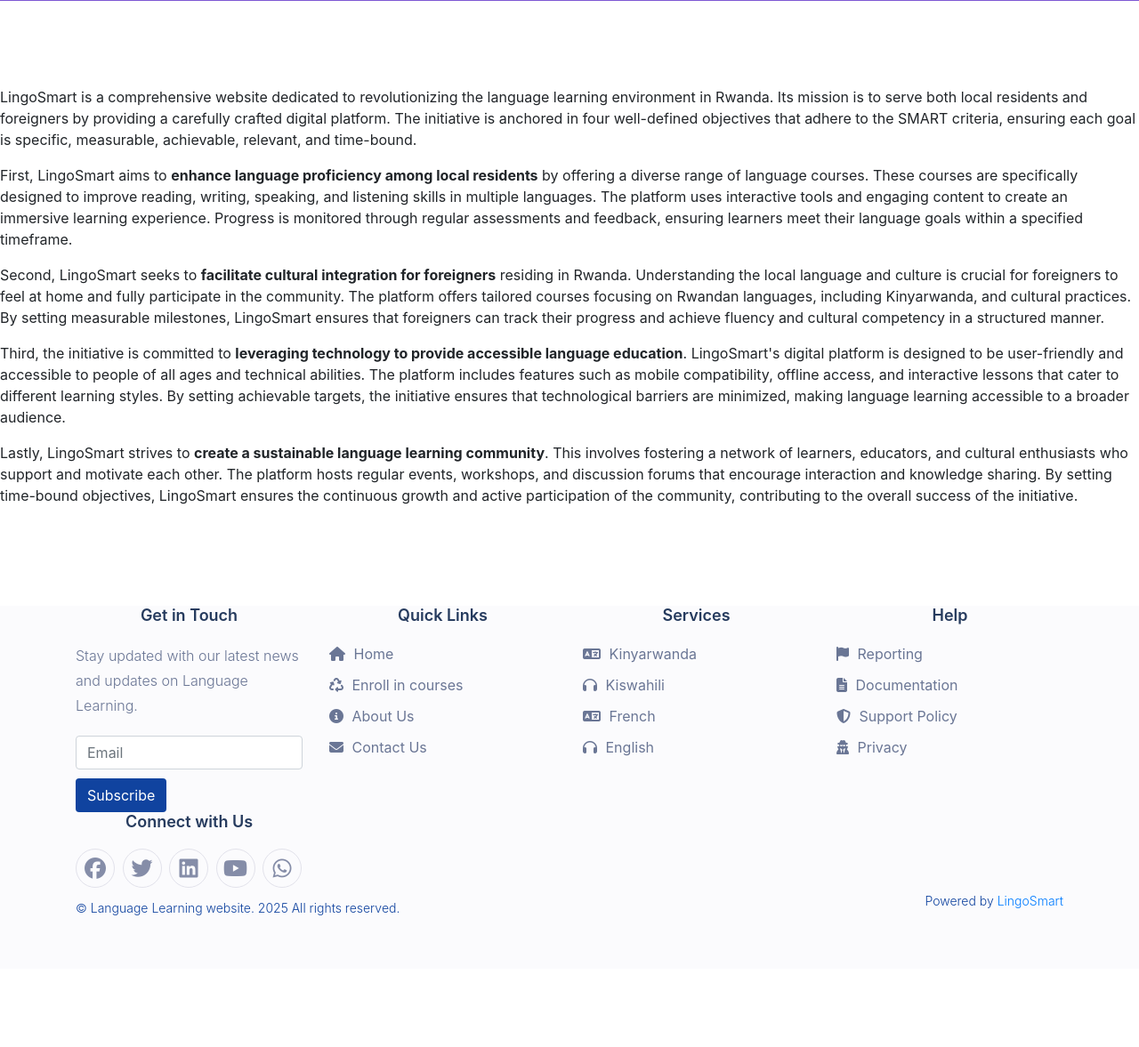
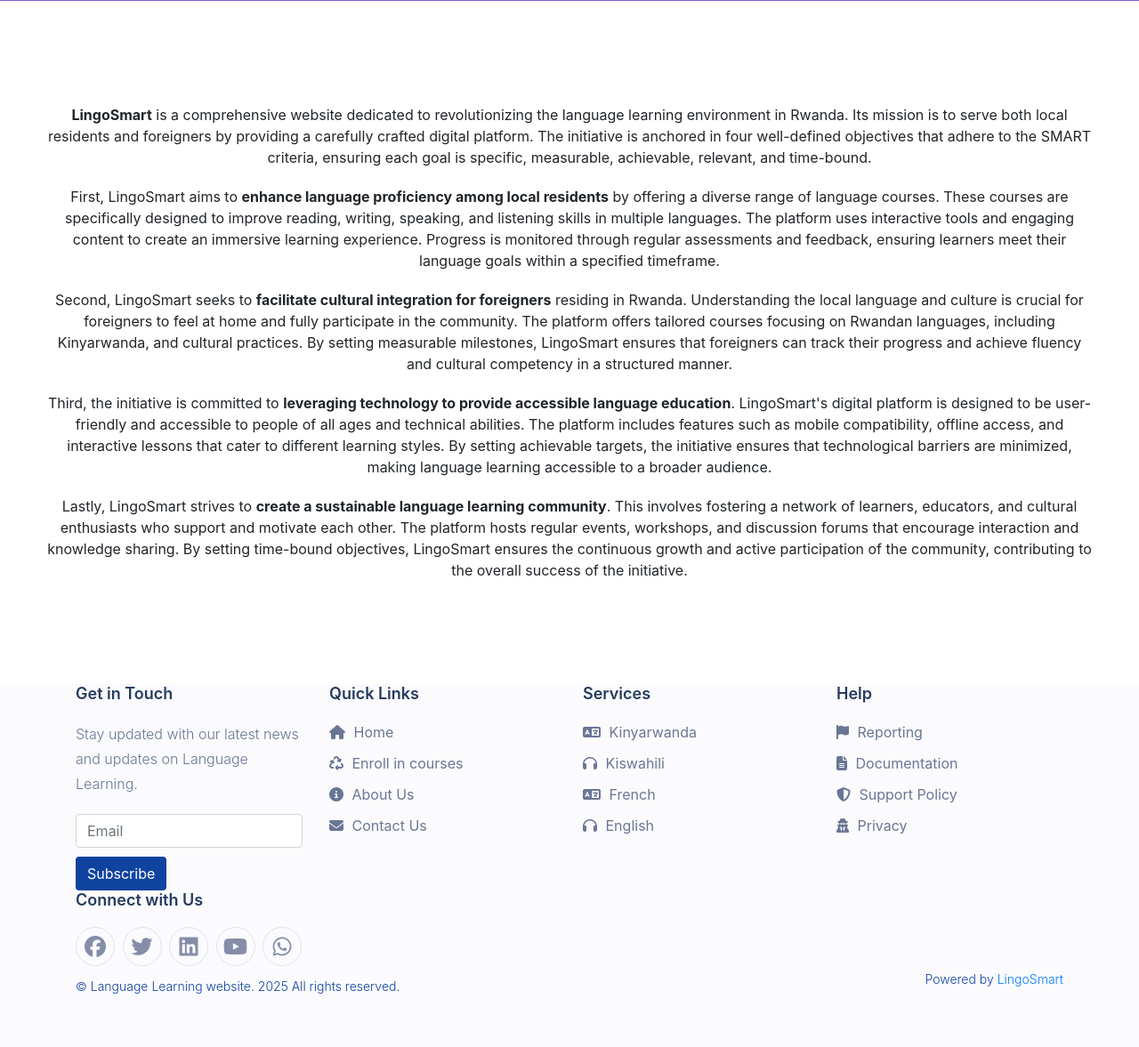
Before and after one commit to Lydia02/lingosmart, a Flask app: page / in a window 1280 px wide. Shown: the part 559-1736 px from the top of the page at 89% size. Before the commit the page ends 1588 px from the top, so only its background shows below. Run offline with Flask 3, Linux system fonts and the light colour scheme; some libraries are stand-ins or nearby versions.

Commit message:
modifications

```diff
--- a/app/static/css/home.css
+++ b/app/static/css/home.css
@@ -46,10 +46,7 @@ body, html {
     text-decoration: none !important;
   }
 
-  h3 {
-    color: black;
-    font-weight: 700;
-    font-size: 40px;
+.text {
     margin-bottom: 20px;
     margin-top: 20px;
     text-align: center;
--- a/app/templates/home.html
+++ b/app/templates/home.html
@@ -91,16 +91,16 @@
         </div>
       </div>
       <br /><br /><br /><br />
-      <p>
-        LingoSmart is a comprehensive website dedicated to revolutionizing the language learning environment in Rwanda. Its mission is to serve both local residents and foreigners by providing a carefully crafted digital platform. The initiative is anchored in four well-defined objectives that adhere to the SMART criteria, ensuring each goal is specific, measurable, achievable, relevant, and time-bound.</p>
+      <p class="text">
+      <b>LingoSmart</b> is a comprehensive website dedicated to revolutionizing the language learning environment in Rwanda. Its mission is to serve both local residents and foreigners by providing a carefully crafted digital platform. The initiative is anchored in four well-defined objectives that adhere to the SMART criteria, ensuring each goal is specific, measurable, achievable, relevant, and time-bound.</p>
 
-<p>First, LingoSmart aims to <b>enhance language proficiency among local residents</b> by offering a diverse range of language courses. These courses are specifically designed to improve reading, writing, speaking, and listening skills in multiple languages. The platform uses interactive tools and engaging content to create an immersive learning experience. Progress is monitored through regular assessments and feedback, ensuring learners meet their language goals within a specified timeframe.</p>
+<p class="text">First, LingoSmart aims to <b>enhance language proficiency among local residents</b> by offering a diverse range of language courses. These courses are specifically designed to improve reading, writing, speaking, and listening skills in multiple languages. The platform uses interactive tools and engaging content to create an immersive learning experience. Progress is monitored through regular assessments and feedback, ensuring learners meet their language goals within a specified timeframe.</p>
 
-<p>Second, LingoSmart seeks to <b>facilitate cultural integration for foreigners</b> residing in Rwanda. Understanding the local language and culture is crucial for foreigners to feel at home and fully participate in the community. The platform offers tailored courses focusing on Rwandan languages, including Kinyarwanda, and cultural practices. By setting measurable milestones, LingoSmart ensures that foreigners can track their progress and achieve fluency and cultural competency in a structured manner.</p>
+<p class="text">Second, LingoSmart seeks to <b>facilitate cultural integration for foreigners</b> residing in Rwanda. Understanding the local language and culture is crucial for foreigners to feel at home and fully participate in the community. The platform offers tailored courses focusing on Rwandan languages, including Kinyarwanda, and cultural practices. By setting measurable milestones, LingoSmart ensures that foreigners can track their progress and achieve fluency and cultural competency in a structured manner.</p>
 
-<p>Third, the initiative is committed to <b>leveraging technology to provide accessible language education</b>. LingoSmart's digital platform is designed to be user-friendly and accessible to people of all ages and technical abilities. The platform includes features such as mobile compatibility, offline access, and interactive lessons that cater to different learning styles. By setting achievable targets, the initiative ensures that technological barriers are minimized, making language learning accessible to a broader audience.</p>
+<p class="text">Third, the initiative is committed to <b>leveraging technology to provide accessible language education</b>. LingoSmart's digital platform is designed to be user-friendly and accessible to people of all ages and technical abilities. The platform includes features such as mobile compatibility, offline access, and interactive lessons that cater to different learning styles. By setting achievable targets, the initiative ensures that technological barriers are minimized, making language learning accessible to a broader audience.</p>
 
-<p>Lastly, LingoSmart strives to <b>create a sustainable language learning community</b>. This involves fostering a network of learners, educators, and cultural enthusiasts who support and motivate each other. The platform hosts regular events, workshops, and discussion forums that encourage interaction and knowledge sharing. By setting time-bound objectives, LingoSmart ensures the continuous growth and active participation of the community, contributing to the overall success of the initiative.
+<p class="text">Lastly, LingoSmart strives to <b>create a sustainable language learning community</b>. This involves fostering a network of learners, educators, and cultural enthusiasts who support and motivate each other. The platform hosts regular events, workshops, and discussion forums that encourage interaction and knowledge sharing. By setting time-bound objectives, LingoSmart ensures the continuous growth and active participation of the community, contributing to the overall success of the initiative.
       </p>
       <br /><br /><br /><br />
       <footer class="new_footer_area bg_color">
```
